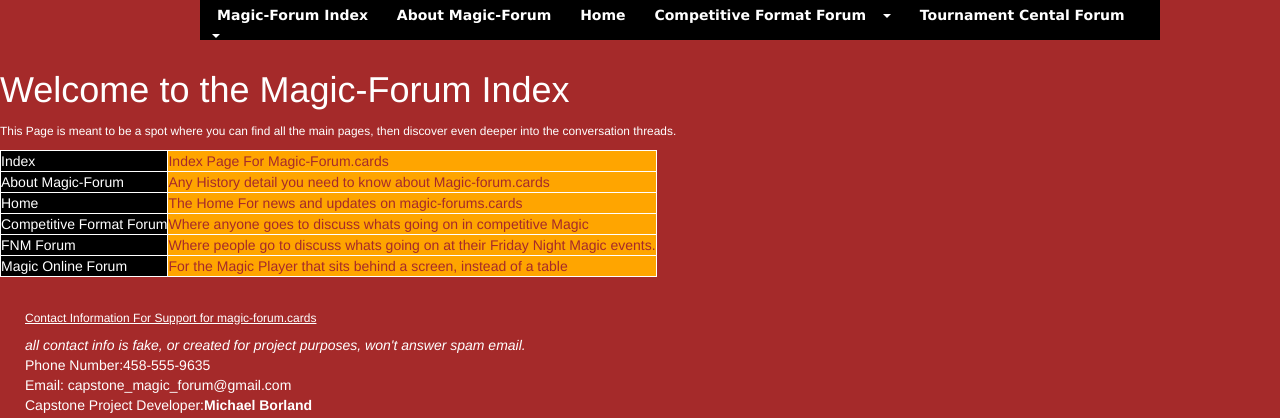
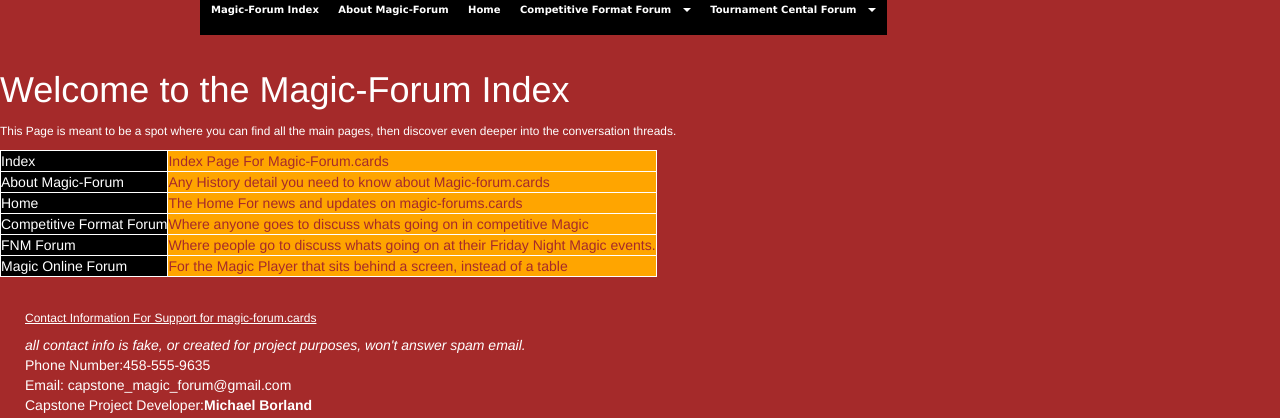
Before and after one commit to michaelborlandKeys/Capstone-Magic-Forum, a PHP site: page /index.php in a window 1280 px wide. Shown: the top 418 px of the page. Run offline with PHP 8.4, Linux system fonts and the light colour scheme.

Commit message:
push of fixed changes after i tried to implement dynamic css

```diff
--- a/Capstone Website Alpha 1.0/public_html/css/default.css
+++ b/Capstone Website Alpha 1.0/public_html/css/default.css
@@ -37,30 +37,33 @@ body
 
 
 }
+
+ @media (min-width:850px) {
+
 .nav
 {
-
+	font-size: 10px;
     font-weight: bold;
     font-family: "Lucida Sans Unicode", "Lucida Grande", sans-serif;
     background-color: black;
     position: absolute;
     top:0px;
     left: 200px;
-    min-width: 25%;
     min-height: 35px;
-    max-width: 75%;
+    max-width: 700px;
     max-height: 40px;
+}
 
 }
 .magic_navigation ul
 {
-	padding: 5px 5px;
+	padding: 3px 3px;
 
 }
 .magic_navigation li
 {
 	display: inline;
-	padding: 7px;
+	padding: 5px;
 
 }
 .magic_navigation a
@@ -68,7 +71,7 @@ body
 	text-decoration: none;
 	color: white;
 
-	padding: 5px 5px 5px 5px ;
+	padding: 3px 3px 3px 3px ;
 
 }
 .magic_navigation a:hover
--- a/Capstone Website Alpha 1.0/public_html/index.php
+++ b/Capstone Website Alpha 1.0/public_html/index.php
@@ -13,7 +13,7 @@
 <h1 class="changing_heading" id="default_heading">Welcome to the Magic-Forum Index</h1>
 <p><small>	This Page is meant to be a spot where you can find all the main pages, then discover even deeper into the conversation threads. </small></p>
 
-	<table class="index_table">
+	<table id="index_links_table" class="index_table">
 	    <tbody>
 	        <tr>
 	            <td class="color_1"><a href="index.php">Index</a></td>
--- /dev/null
+++ b/Capstone Website Alpha 1.0/public_html/js/desktop.ini
@@ -0,0 +1,2 @@
+[LocalizedFileNames]
+index_front_end.js=@index_front_end.js,0
--- a/Capstone Website Alpha 1.0/resources/load_scripts.php
+++ b/Capstone Website Alpha 1.0/resources/load_scripts.php
@@ -2,5 +2,6 @@
 	    <script src="https://ajax.googleapis.com/ajax/libs/jquery/1.12.4/jquery.min.js"></script>
 	    <script type="text/javascript" src="https://maxcdn.bootstrapcdn.com/bootstrap/3.3.7/js/bootstrap.min.js"></script>
 	    <script type="text/javascript" src="js/description_load.js"></script>
+	    <script type="text/javascript" src="js/index_front_end.js"></script>
 
 </div>
```
Also changed, not shown: Capstone Website Alpha 1.0/public_html/index_front_end.js (added, +9 -0 lines), Capstone Website Alpha 1.0/public_html/js/index_front_end.js (added).
